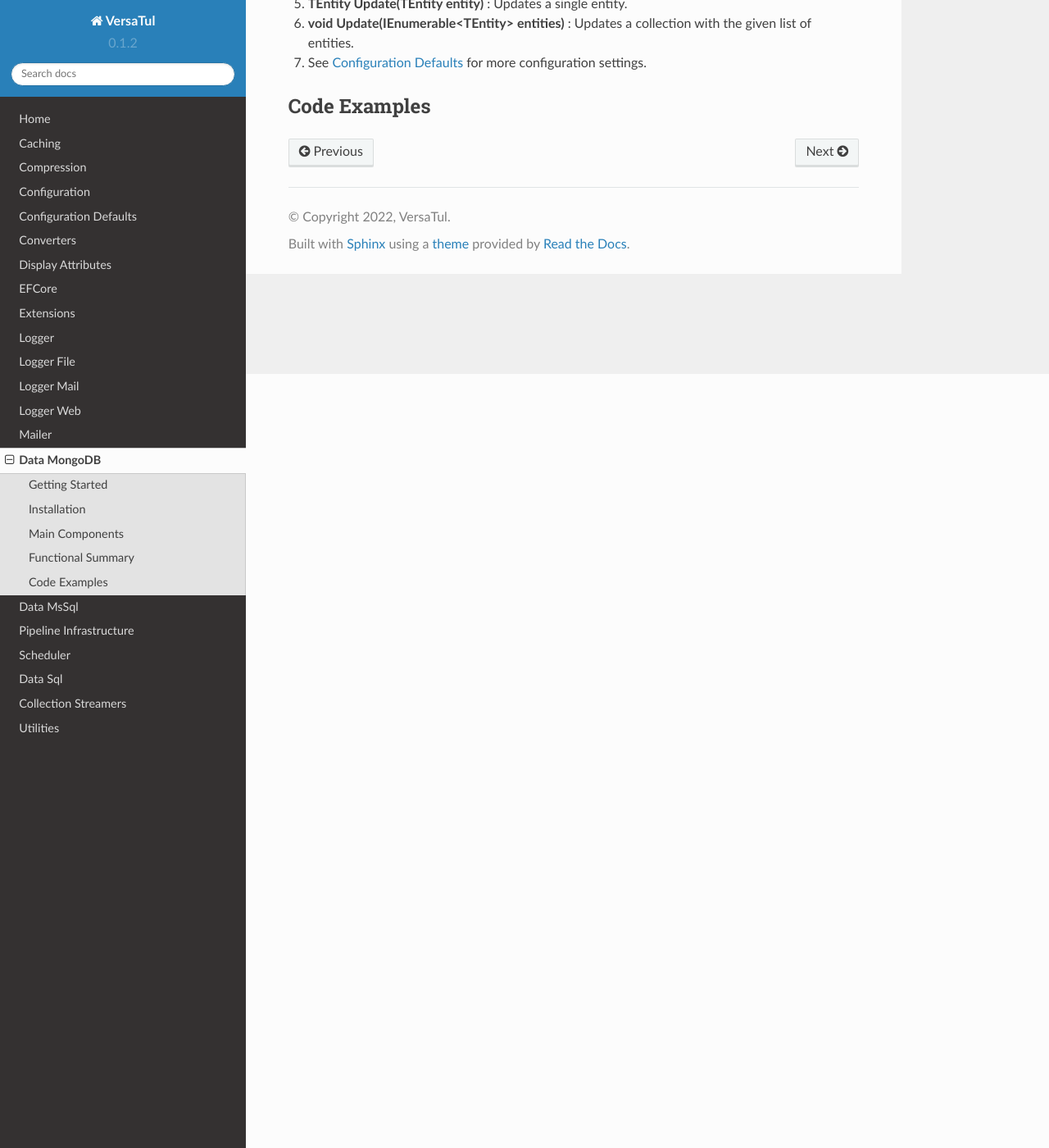
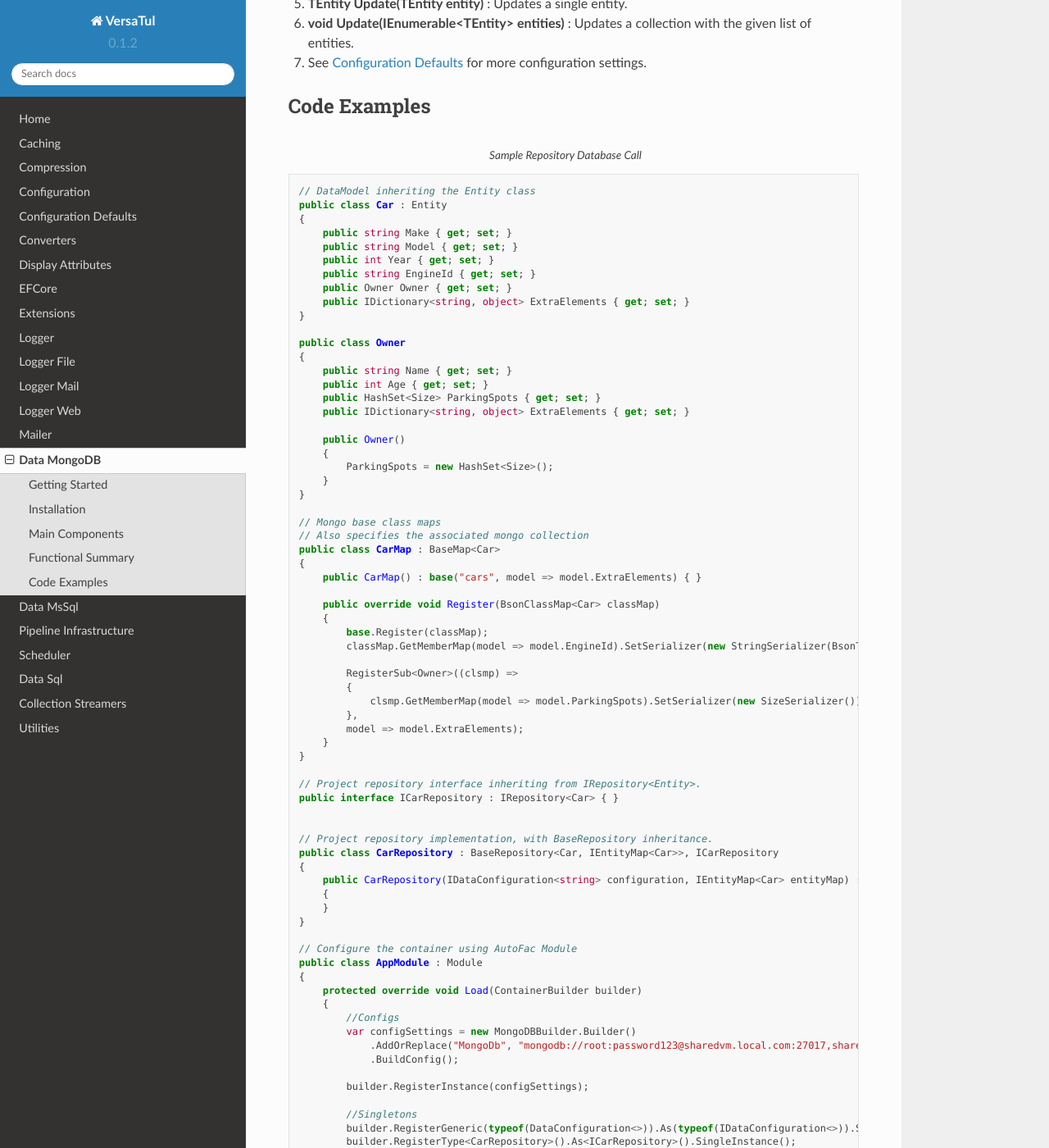
Before and after one commit to BjornWilliams/DocsVersaTul, a Sphinx documentation site: the page built from docs/source/mongodb.rst, in a window 1280 px wide and 1400 px high, scrolled down 944 px. Shown: the whole window at 82% size. Built offline with Sphinx 7.4.7 and the Read the Docs theme 2.0.0, drawn with Linux system fonts in a browser that asks for light colours; some of the changed text lies outside the part shown.

Commit message:
Update mongodb.rst
Added code example

```diff
--- a/docs/source/mongodb.rst
+++ b/docs/source/mongodb.rst
@@ -38,3 +38,141 @@ Functional Summary
 
 Code Examples
 -------------
+
+.. code-block:: c#
+    :caption: Sample Repository Database Call
+
+    // DataModel inheriting the Entity class
+    public class Car : Entity
+    {
+        public string Make { get; set; }
+        public string Model { get; set; }
+        public int Year { get; set; }
+        public string EngineId { get; set; }
+        public Owner Owner { get; set; }
+        public IDictionary<string, object> ExtraElements { get; set; }
+    }
+
+    public class Owner
+    {
+        public string Name { get; set; }
+        public int Age { get; set; }
+        public HashSet<Size> ParkingSpots { get; set; }
+        public IDictionary<string, object> ExtraElements { get; set; }
+
+        public Owner()
+        {
+            ParkingSpots = new HashSet<Size>();
+        }
+    }
+
+    // Mongo base class maps
+    // Also specifies the associated mongo collection
+    public class CarMap : BaseMap<Car>
+    {
+        public CarMap() : base("cars", model => model.ExtraElements) { }
+
+        public override void Register(BsonClassMap<Car> classMap)
+        {
+            base.Register(classMap);
+            classMap.GetMemberMap(model => model.EngineId).SetSerializer(new StringSerializer(BsonType.ObjectId));
+
+            RegisterSub<Owner>((clsmp) =>
+            {
+                clsmp.GetMemberMap(model => model.ParkingSpots).SetSerializer(new SizeSerializer());
+            },
+            model => model.ExtraElements);
+        }
+    }
+
+    // Project repository interface inheriting from IRepository<Entity>.
+    public interface ICarRepository : IRepository<Car> { }
+
+
+    // Project repository implementation, with BaseRepository inheritance.
+    public class CarRepository : BaseRepository<Car, IEntityMap<Car>>, ICarRepository
+    {
+        public CarRepository(IDataConfiguration<string> configuration, IEntityMap<Car> entityMap) : base(configuration, entityMap)
+        {
+        }
+    }
+
+    // Configure the container using AutoFac Module
+    public class AppModule : Module
+    {
+        protected override void Load(ContainerBuilder builder)
+        {
+            //Configs
+            var configSettings = new MongoDBBuilder.Builder()
+                .AddOrReplace("MongoDb", "mongodb://root:password123@sharedvm.local.com:27017,sharedvm.local.com:27018,sharedvm.local.com:27019/DemoDB?replicaSet=replicaset")
+                .BuildConfig();
+
+            builder.RegisterInstance(configSettings);
+
+            //Singletons
+            builder.RegisterGeneric(typeof(DataConfiguration<>)).As(typeof(IDataConfiguration<>)).SingleInstance();
+            builder.RegisterType<CarRepository>().As<ICarRepository>().SingleInstance();
+            builder.RegisterType<CarMap>().As<IEntityMap<Car>>().SingleInstance();
+
+            //Per Dependency
+        }
+    }
+
+    // Repository usage could look like the following:
+    [Route("api/cars")]
+    public class CarController: Controller
+    {
+        private readonly ICarRepository carRepository;
+
+        public PlayerController(ICarRepository carRepository)
+        {
+            this.carRepository = carRepository;
+        }
+
+        // Get
+        [HttpGet]
+        public IActionResult GetCars()
+        {
+            var cars = carRepository.ToList();
+
+            return OK(cars);
+        }
+
+        [HttpGet("{id}")]
+        public IActionResult GetCar(int id)
+        {
+            var car = carRepository.GetById(id);
+
+            if(car == null)
+                return NotFound();
+
+            return OK(car);
+        }
+
+         // find
+        [HttpGet("find")]
+        public IActionResult FindCars(string SearchTerm)
+        {
+            var cars = carRepository.Find(new WherePredicate<Car>(model => model.Make.Contains(SearchTerm) || model.Model.Contains(SearchTerm)));
+
+            return OK(cars);
+        }
+
+        [HttpPost]
+        public IActionResult CreateCar(CreateCarModel model)
+        {
+            var car = carRepository.Add(new Car {
+                Make = model.Make,
+                Model = model.Model,
+                Year = model.Year
+                EngineId = model.EngineId,
+                Owner = new Owner {
+                    Name = model.Name,
+                    Age = model.Age
+                }
+            });
+
+            return OK(car);
+        }
+
+    }
```
